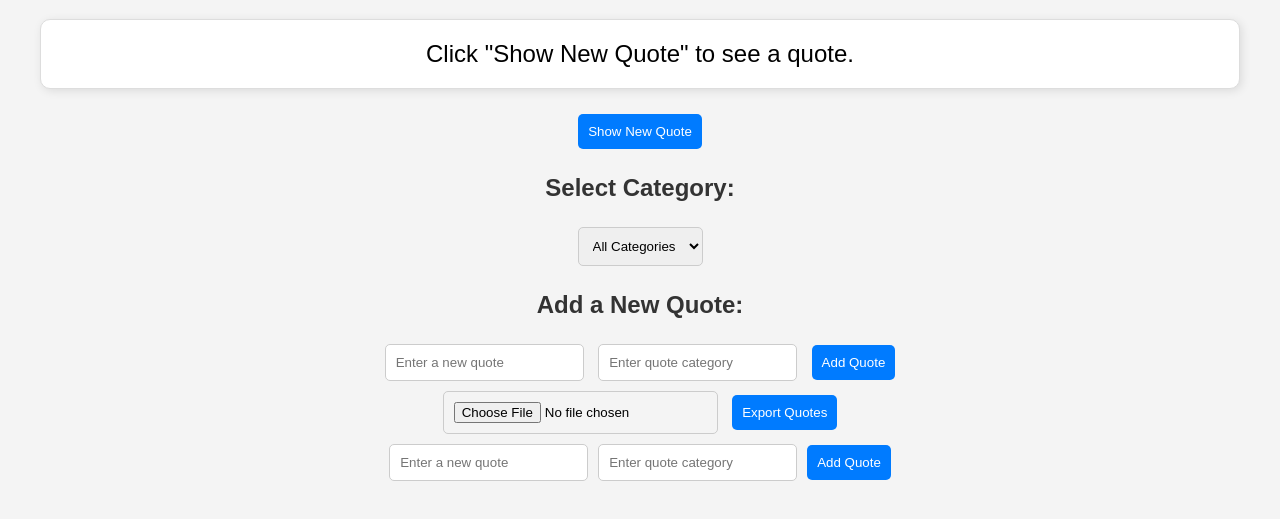
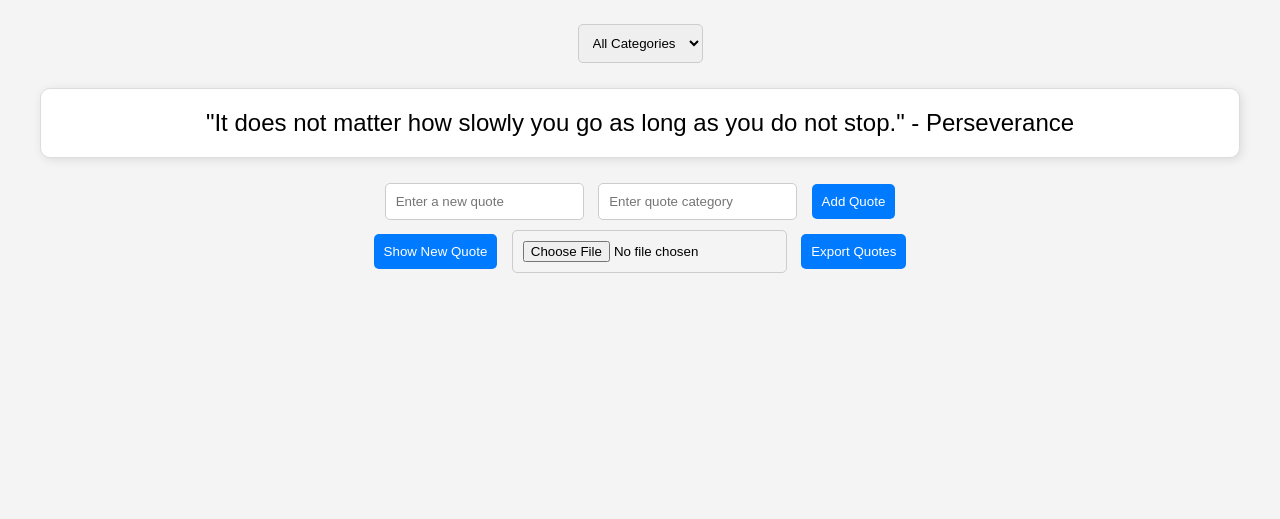
Before and after one commit to IanGlover28/alx_fe_javascript, a plain HTML site: page dom-manipulation/index.html in a window 1280 px wide. Shown: the part 61-580 px from the top of the page. Drawn offline with Linux system fonts and the light colour scheme.

Commit message:
modifying codebase

```diff
--- a/dom-manipulation/index.html
+++ b/dom-manipulation/index.html
@@ -3,37 +3,31 @@
 <head>
     <meta charset="UTF-8">
     <meta name="viewport" content="width=device-width, initial-scale=1.0">
+    <link rel="stylesheet" href="style.css">
     <title>Dynamic Quote Generator</title>
-    <link rel="stylesheet" href="style.css">
 </head>
 <body>
-
     <h1>Dynamic Quote Generator</h1>
 
-    <!-- Quote Display Section -->
-    <div id="quoteDisplay">Click "Show New Quote" to see a quote.</div>
+    <!-- Category Filter Dropdown -->
+    <select id="categoryFilter" onchange="filterQuotes()">
+        <option value="all">All Categories</option>
+        <!-- Dynamically populated categories -->
+    </select>
+
+    <div id="quoteDisplay"></div>
+
+    <!-- Add Quote Form -->
+    <div id="quoteForm">
+        <input type="text" id="newQuoteText" placeholder="Enter a new quote" />
+        <input type="text" id="newQuoteCategory" placeholder="Enter quote category" />
+        <button onclick="addQuote()">Add Quote</button>
+    </div>
+
     <button id="newQuote">Show New Quote</button>
 
-    <!-- Quote Category Selection -->
-    <div>
-        <h2>Select Category:</h2>
-        <select id="categorySelect">
-            <option value="all">All Categories</option>
-        </select>
-    </div>
-
-    <!-- Add New Quote Section -->
-    <div>
-        <h2>Add a New Quote:</h2>
-        <input id="newQuoteText" type="text" placeholder="Enter a new quote" />
-        <input id="newQuoteCategory" type="text" placeholder="Enter quote category" />
-        <button id="addQuote">Add Quote</button>
-    </div>
-<!-- Import JSON file -->
-<input type="file" id="importFile" accept=".json">
-
-<!-- Export Quotes -->
-<button id="exportQuotes">Export Quotes</button>
+    <input type="file" id="importFile" accept=".json">
+    <button id="exportQuotes">Export Quotes</button>
 
     <script src="script.js"></script>
 </body>
--- a/dom-manipulation/script.js
+++ b/dom-manipulation/script.js
@@ -1,7 +1,7 @@
 document.addEventListener("DOMContentLoaded", function () {
     const quoteDisplay = document.getElementById("quoteDisplay");
     const newQuoteButton = document.getElementById("newQuote");
-    const categorySelect = document.getElementById("categorySelect");
+    const categorySelect = document.getElementById("categoryFilter");
     const importFileInput = document.getElementById("importFile");
     const exportButton = document.getElementById("exportQuotes");
 
@@ -17,8 +17,8 @@ document.addEventListener("DOMContentLoaded", function () {
         localStorage.setItem("quotes", JSON.stringify(quotes));
     }
 
-    // ✅ Function to update category dropdown
-    function updateCategories() {
+    // ✅ Function to populate category dropdown
+    function populateCategories() {
         const categories = [...new Set(quotes.map(q => q.category))];
         categorySelect.innerHTML = `<option value="all">All Categories</option>`;
         categories.forEach(category => {
@@ -27,6 +27,12 @@ document.addEventListener("DOMContentLoaded", function () {
             option.textContent = category;
             categorySelect.appendChild(option);
         });
+
+        // Restore the last selected category from local storage
+        const lastSelectedCategory = localStorage.getItem("lastSelectedCategory");
+        if (lastSelectedCategory) {
+            categorySelect.value = lastSelectedCategory;
+        }
     }
 
     // ✅ Function to show a random quote
@@ -40,19 +46,14 @@ document.addEventListener("DOMContentLoaded", function () {
         }
 
         let randomIndex = Math.floor(Math.random() * filteredQuotes.length);
-        let selectedQuote = filteredQuotes[randomIndex];
-        quoteDisplay.textContent = `"${selectedQuote.text}" - ${selectedQuote.category}`;
-
-        // ✅ Save last viewed quote to session storage
-        sessionStorage.setItem("lastViewedQuote", JSON.stringify(selectedQuote));
+        quoteDisplay.textContent = `"${filteredQuotes[randomIndex].text}" - ${filteredQuotes[randomIndex].category}`;
     }
 
-    // ✅ Function to restore last viewed quote from session storage
-    function restoreLastViewedQuote() {
-        const lastQuote = JSON.parse(sessionStorage.getItem("lastViewedQuote"));
-        if (lastQuote) {
-            quoteDisplay.textContent = `"${lastQuote.text}" - ${lastQuote.category}`;
-        }
+    // ✅ Function to filter quotes based on selected category
+    function filterQuotes() {
+        const selectedCategory = categorySelect.value;
+        localStorage.setItem("lastSelectedCategory", selectedCategory);  // Save selected filter
+        showRandomQuote();  // Update the displayed quote based on the filter
     }
 
     // ✅ Function to add a new quote
@@ -68,45 +69,17 @@ document.addEventListener("DOMContentLoaded", function () {
         // Add new quote to the quotes array
         quotes.push({ text: newQuoteText, category: newQuoteCategory });
 
-        // Save to local storage
+        // Save quotes to local storage
         saveQuotes();
 
         // Update category dropdown
-        updateCategories();
+        populateCategories();
 
         // Clear input fields
         document.getElementById("newQuoteText").value = "";
         document.getElementById("newQuoteCategory").value = "";
 
         alert("Quote added successfully!");
-    }
-
-    // ✅ Function to create the quote input form dynamically
-    function createAddQuoteForm() {
-        if (document.getElementById("quoteForm")) return;
-
-        const formContainer = document.createElement("div");
-        formContainer.id = "quoteForm";
-
-        const quoteInput = document.createElement("input");
-        quoteInput.type = "text";
-        quoteInput.id = "newQuoteText";
-        quoteInput.placeholder = "Enter a new quote";
-
-        const categoryInput = document.createElement("input");
-        categoryInput.type = "text";
-        categoryInput.id = "newQuoteCategory";
-        categoryInput.placeholder = "Enter quote category";
-
-        const addButton = document.createElement("button");
-        addButton.textContent = "Add Quote";
-        addButton.id = "addQuote";
-        addButton.addEventListener("click", addQuote);
-
-        formContainer.appendChild(quoteInput);
-        formContainer.appendChild(categoryInput);
-        formContainer.appendChild(addButton);
-        document.body.appendChild(formContainer);
     }
 
     // ✅ Function to export quotes as a JSON file
@@ -132,7 +105,7 @@ document.addEventListener("DOMContentLoaded", function () {
                 if (Array.isArray(importedQuotes) && importedQuotes.every(q => q.text && q.category)) {
                     quotes.push(...importedQuotes);
                     saveQuotes();
-                    updateCategories();
+                    populateCategories();
                     alert("Quotes imported successfully!");
                 } else {
                     alert("Invalid JSON format!");
@@ -146,12 +119,11 @@ document.addEventListener("DOMContentLoaded", function () {
 
     // ✅ Event Listeners
     newQuoteButton.addEventListener("click", showRandomQuote);
-    categorySelect.addEventListener("change", showRandomQuote);
+    categorySelect.addEventListener("change", filterQuotes);
     exportButton.addEventListener("click", exportQuotes);
     importFileInput.addEventListener("change", importFromJsonFile);
 
-    // ✅ Initialize categories, restore session data, and create form
-    updateCategories();
-    createAddQuoteForm();
-    restoreLastViewedQuote();
+    // ✅ Initialize categories, populate the category filter, and show a quote
+    populateCategories();
+    showRandomQuote();
 });
```
